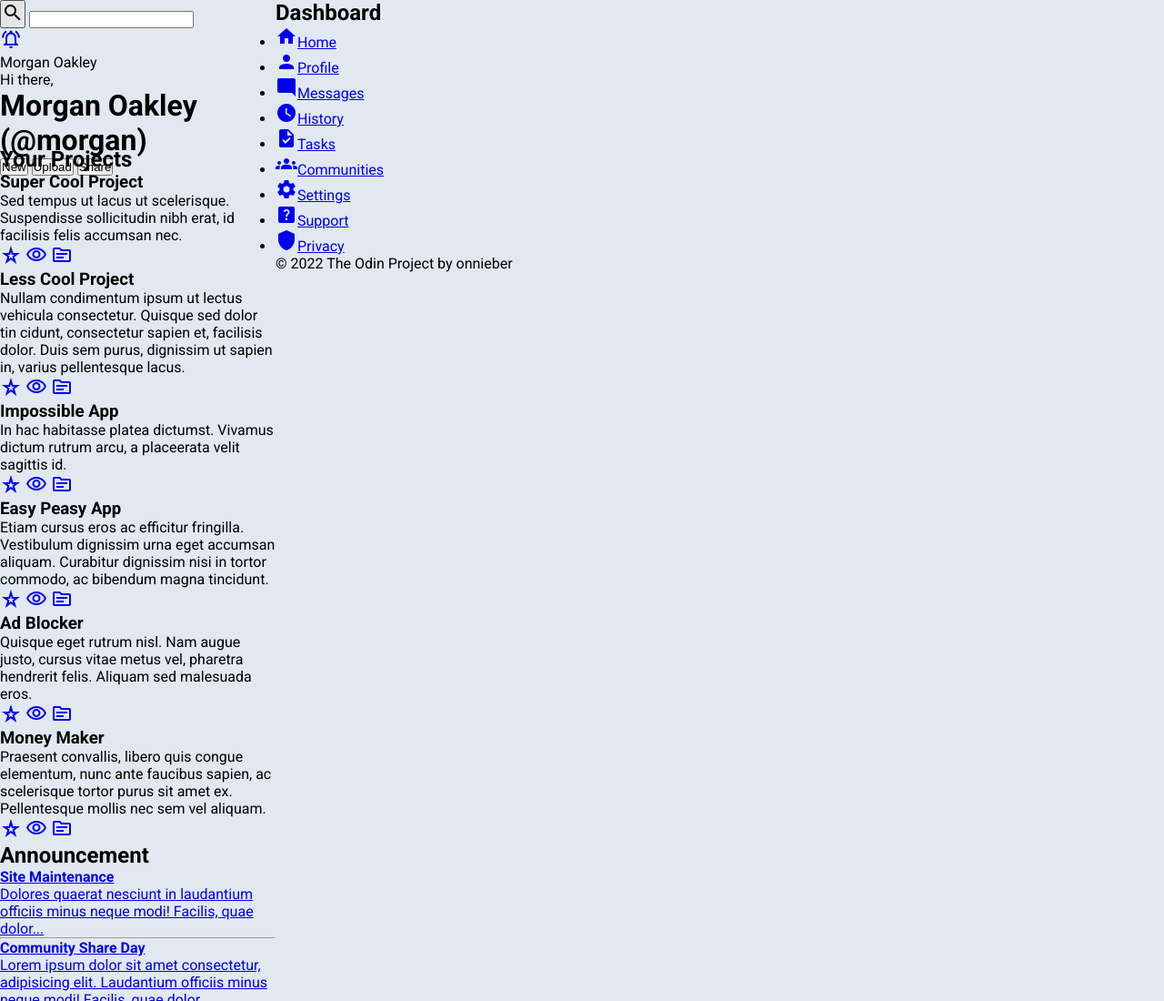
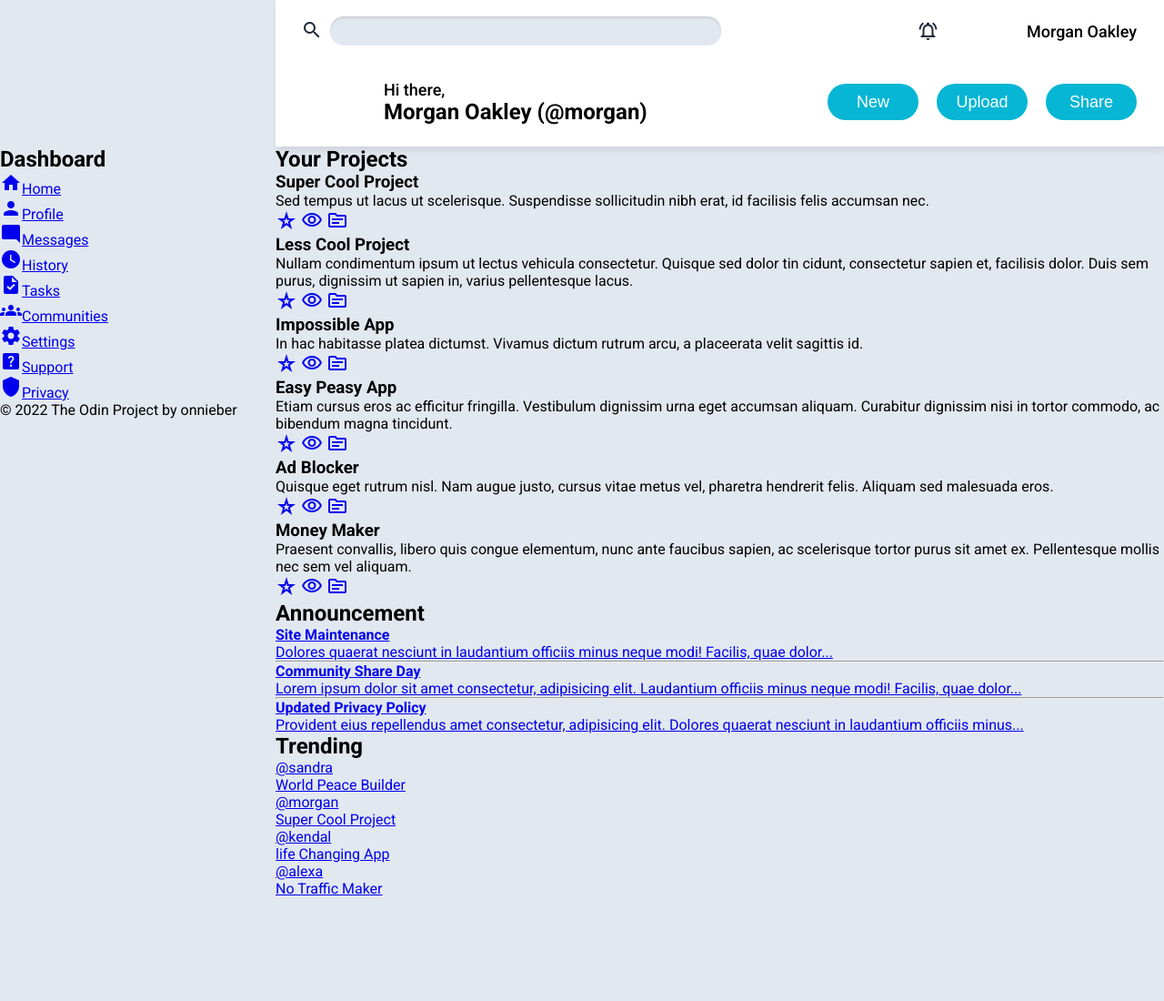
Before and after one commit to ronnieBer/odin-admin_dashboard, a plain HTML site: page index.html in a window 1280 px wide. Shown: the top 1100 px of the page at 91% size. After the commit the page ends 986 px from the top, so only its background shows below. Drawn offline with Linux system fonts and the light colour scheme.

Commit message:
Add style to header

```diff
--- a/style.css
+++ b/style.css
@@ -41,3 +41,153 @@ body {
     width: 100vw;
     height: 100vh;
 }
+
+/* Header Start */
+header {
+    display: grid;
+    grid-template-rows: 1fr 3fr;
+    grid-column: 2 / 3;
+    background-color: var(--neutral-color);
+    padding: 10px 20px;
+    row-gap: 10px;
+    grid-row-gap: 10px;
+
+    box-shadow: 2px 4px 8px rgba(0, 0, 0, 0.1);
+}
+
+/* Top Part */
+.header-top {
+    display: grid;
+    grid-template-columns: 1fr 1fr;
+    align-items: center;
+}
+
+.search-input {
+    display: grid;
+    grid-template-columns: 40px auto;
+    height: 40px;
+    align-items: center;
+}
+
+.search-input > button[type="submit"] {
+    background: none;
+    border: none;
+    color: var(--h-color);
+    cursor: pointer;
+}
+
+.search-input > button[type="submit"]:hover {
+    color: var(--primary-color);
+}
+
+.search-input > input[type="search"] {
+    min-width: 430px;
+    max-width: 600px;
+    height: 32px;
+    border: none;
+    outline: none;
+    font-size: 1.2rem;
+    border-radius: 15px;
+    padding: 10px 20px;
+    background-color: var(--secondary-color);
+
+    box-shadow: inset 0px 2px 2px rgba(0, 0, 0, 0.1);
+    appearance: textfield;
+    -webkit-appearance: textfield;
+    -moz-appearance: textfield;
+}
+
+.user-account {
+    display: grid;
+    grid-template-columns: auto 40px 140px;
+    align-items: center;
+    justify-items: end;
+    column-gap: 20px;
+    grid-column-gap: 20px;
+}
+
+.user-account a > [class^='material-icons'] {
+    height: 40px;
+    padding: 7.5px;
+    color: var(--h-color);
+}
+
+.user-account a > [class^='material-icons']:hover {
+    color: var(--primary-color);
+}
+
+.user-account-name {
+    font-size: 1.125rem;
+    font-weight: 500;
+    padding-right: 10px;
+}
+
+.user-account .user-avatar {
+    width: 48px;
+    height: 48px;
+    border-radius: 50%;
+}
+
+/* Bottom Part */
+.header-bottom {
+    display: grid;
+    grid-template-columns: 1fr 1fr;
+    align-items: center;
+    padding-right: 10px;
+}
+
+.user-profile {
+    grid-template-columns: 70px minmax(430px, auto);
+    display: grid;
+    padding: 9px;
+    justify-items: start;
+
+}
+
+.user-profile .user-avatar {
+    width: 70px;
+    height: 70px;
+    border-radius: 50%;
+}
+
+.greeting {
+    font-size: 1.125rem;
+    font-weight: 500;
+}
+
+.user-greetings {
+    padding-left: 20px;
+    align-self: center;
+}
+
+.user-full-name {
+    font-size: 1.5rem;
+    font-weight: 700;
+}
+
+.user-action-btn {
+    display: inline-grid;
+    grid-template-columns: auto repeat(2, 100px);
+    align-items: center;
+    justify-items: end;
+    gap: 20px;
+    grid-gap: 20px;
+}
+
+.user-action-btn button {
+    width: 100px;
+    height: 40px;
+    border-radius: 20px;
+    font-weight: 500;
+    font-size: 1.125rem;
+    color: var(--neutral-color);
+    background: var(--primary-color);
+    border: none;
+    cursor: pointer;
+}
+
+.user-action-btn button:hover {
+    color: var(--h-color);
+    font-weight: 700;
+}
+/* Header End */
```
